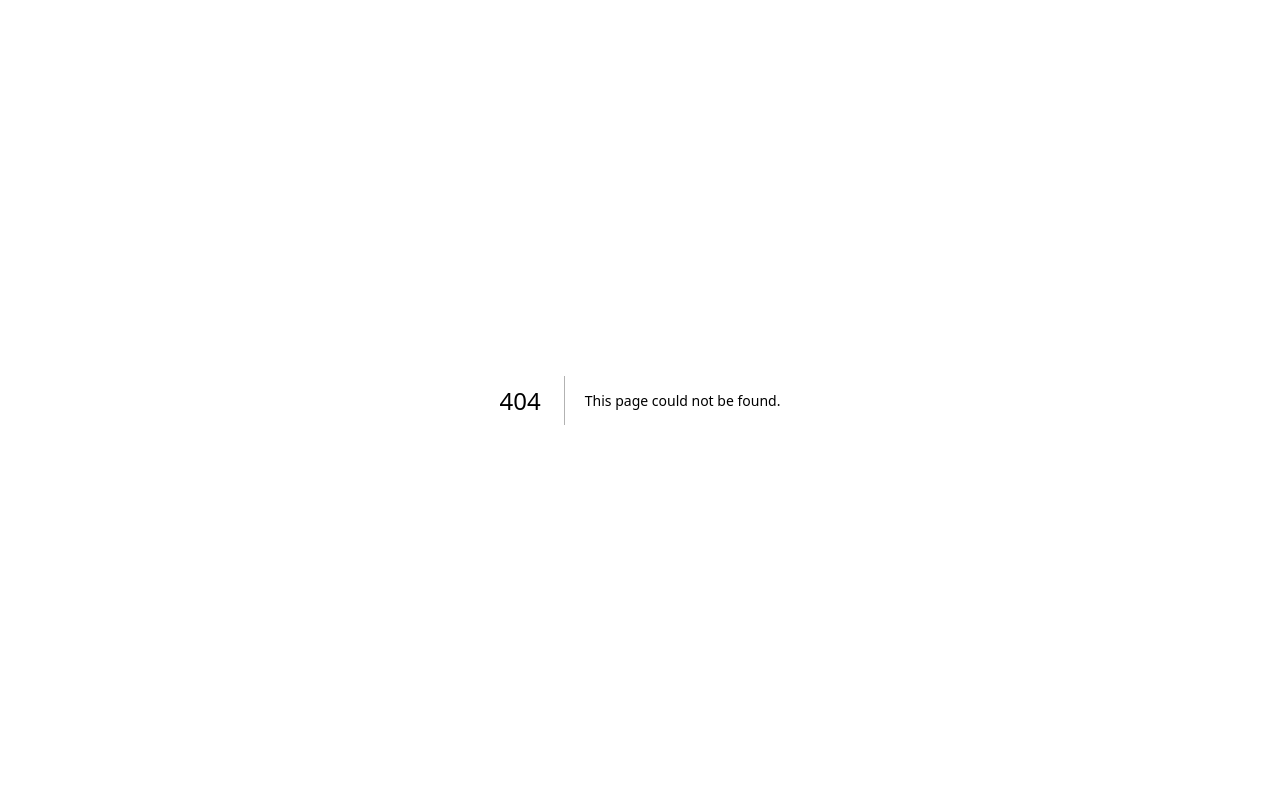
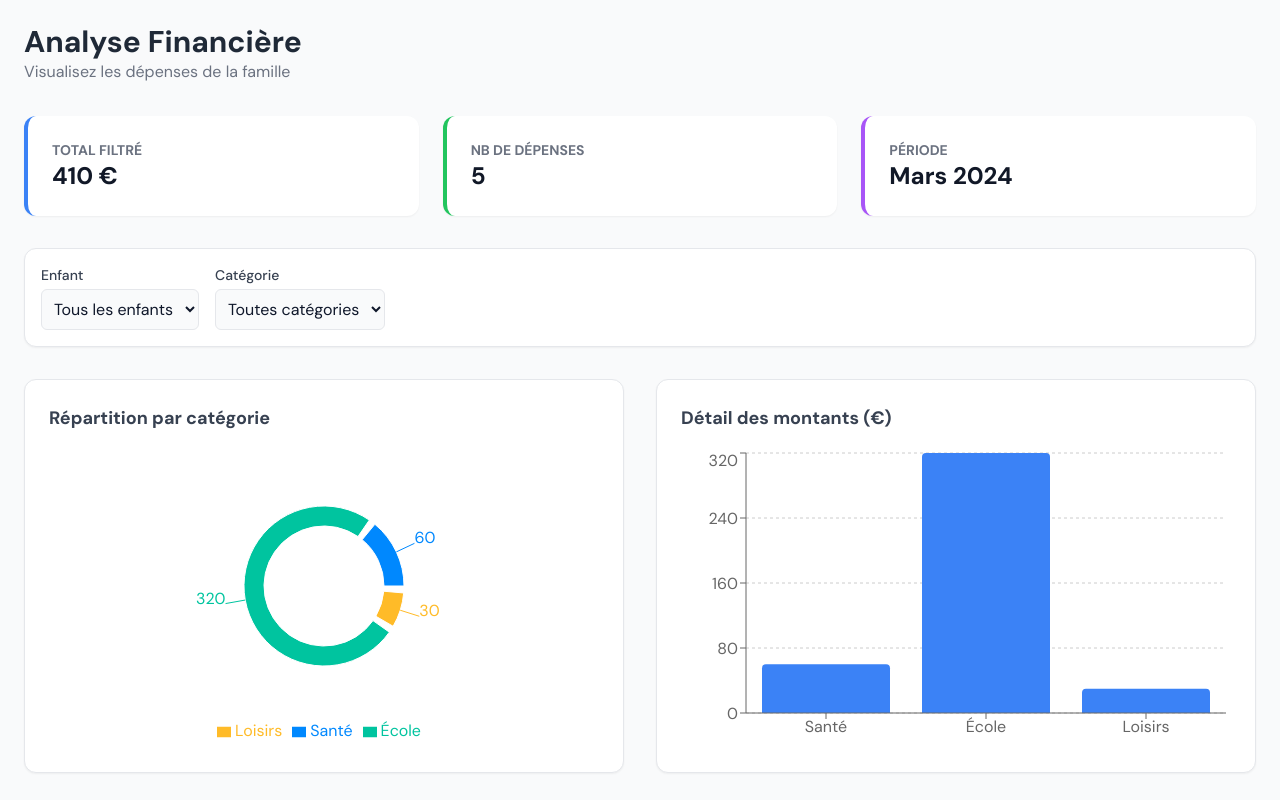
Before and after one commit to ambroiseguyot-del/stackblitz-starters-nzpd1ern, a Next.js app: page /analyse in a window 1280 px wide. Before the commit this address had no page. Built offline with nearby package versions, Linux system fonts and the light colour scheme.

Commit message:
test analyse

```diff
--- /dev/null
+++ b/app/analyse/page.tsx
@@ -0,0 +1,147 @@
+"use client";
+
+import React, { useState } from 'react';
+import {
+  BarChart, Bar, XAxis, YAxis, CartesianGrid, Tooltip, ResponsiveContainer, Legend,
+  PieChart, Pie, Cell
+} from 'recharts';
+
+// 1. Données fictives pour l'exemple
+const DATA_MOCK = [
+  { id: 1, enfant: 'Léa', categorie: 'Santé', montant: 45, date: '2024-03-10' },
+  { id: 2, enfant: 'Lucas', categorie: 'École', montant: 120, date: '2024-03-12' },
+  { id: 3, enfant: 'Léa', categorie: 'Loisirs', montant: 30, date: '2024-03-15' },
+  { id: 4, enfant: 'Lucas', categorie: 'Santé', montant: 15, date: '2024-03-20' },
+  { id: 5, enfant: 'Léa', categorie: 'École', montant: 200, date: '2024-03-22' },
+];
+
+const COLORS = ['#0088FE', '#00C49F', '#FFBB28', '#FF8042', '#8884d8'];
+
+export default function AnalysePage() {
+  // États pour les filtres
+  const [enfantFiltre, setEnfantFiltre] = useState('Tous');
+  const [catFiltre, setCatFiltre] = useState('Toutes');
+
+  // 2. Logique de filtrage
+  const depensesFiltrees = DATA_MOCK.filter(d => {
+    const matchEnfant = enfantFiltre === 'Tous' || d.enfant === enfantFiltre;
+    const matchCat = catFiltre === 'Toutes' || d.categorie === catFiltre;
+    return matchEnfant && matchCat;
+  });
+
+  // 3. Transformation des données pour le graphique par catégorie
+  const statsParCategorie = depensesFiltrees.reduce((acc: any[], current) => {
+    const existing = acc.find(item => item.name === current.categorie);
+    if (existing) {
+      existing.value += current.montant;
+    } else {
+      acc.push({ name: current.categorie, value: current.montant });
+    }
+    return acc;
+  }, []);
+
+  // 4. Calcul du total
+  const totalGlobal = depensesFiltrees.reduce((sum, d) => sum + d.montant, 0);
+
+  return (
+    <div className="p-6 min-h-screen bg-gray-50 space-y-8">
+      <div>
+        <h1 className="text-3xl font-bold text-gray-800">Analyse Financière</h1>
+        <p className="text-gray-500">Visualisez les dépenses de la famille</p>
+      </div>
+
+      {/* --- CARTES DE RÉSUMÉ --- */}
+      <div className="grid grid-cols-1 md:grid-cols-3 gap-6">
+        <div className="bg-white p-6 rounded-xl shadow-sm border-l-4 border-blue-500">
+          <p className="text-sm text-gray-500 uppercase font-semibold">Total filtré</p>
+          <p className="text-2xl font-bold text-gray-900">{totalGlobal} €</p>
+        </div>
+        <div className="bg-white p-6 rounded-xl shadow-sm border-l-4 border-green-500">
+          <p className="text-sm text-gray-500 uppercase font-semibold">Nb de dépenses</p>
+          <p className="text-2xl font-bold text-gray-900">{depensesFiltrees.length}</p>
+        </div>
+        <div className="bg-white p-6 rounded-xl shadow-sm border-l-4 border-purple-500">
+          <p className="text-sm text-gray-500 uppercase font-semibold">Période</p>
+          <p className="text-2xl font-bold text-gray-900">Mars 2024</p>
+        </div>
+      </div>
+
+      {/* --- BARRE DE FILTRES --- */}
+      <div className="bg-white p-4 rounded-xl shadow-sm border flex flex-wrap gap-4 items-end">
+        <div>
+          <label className="block text-sm font-medium text-gray-700 mb-1">Enfant</label>
+          <select
+            className="border rounded-md p-2 bg-gray-50"
+            value={enfantFiltre}
+            onChange={(e) => setEnfantFiltre(e.target.value)}
+          >
+            <option value="Tous">Tous les enfants</option>
+            <option value="Léa">Léa</option>
+            <option value="Lucas">Lucas</option>
+          </select>
+        </div>
+        <div>
+          <label className="block text-sm font-medium text-gray-700 mb-1">Catégorie</label>
+          <select
+            className="border rounded-md p-2 bg-gray-50"
+            value={catFiltre}
+            onChange={(e) => setCatFiltre(e.target.value)}
+          >
+            <option value="Toutes">Toutes catégories</option>
+            <option value="Santé">Santé</option>
+            <option value="École">École</option>
+            <option value="Loisirs">Loisirs</option>
+          </select>
+        </div>
+      </div>
+
+      {/* --- GRAPHIQUES --- */}
+      <div className="grid grid-cols-1 lg:grid-cols-2 gap-8">
+
+        {/* Graphique de répartition (Pie) */}
+        <div className="bg-white p-6 rounded-xl shadow-sm border">
+          <h2 className="text-lg font-semibold mb-4 text-gray-700">Répartition par catégorie</h2>
+          <div className="h-[300px]">
+            <ResponsiveContainer width="100%" height="100%">
+              <PieChart>
+                <Pie
+                  data={statsParCategorie}
+                  cx="50%"
+                  cy="50%"
+                  innerRadius={60}
+                  outerRadius={80}
+                  paddingAngle={5}
+                  dataKey="value"
+                  label
+                >
+                  {statsParCategorie.map((entry, index) => (
+                    <Cell key={`cell-${index}`} fill={COLORS[index % COLORS.length]} />
+                  ))}
+                </Pie>
+                <Tooltip />
+                <Legend />
+              </PieChart>
+            </ResponsiveContainer>
+          </div>
+        </div>
+
+        {/* Graphique de comparaison (Barres) */}
+        <div className="bg-white p-6 rounded-xl shadow-sm border">
+          <h2 className="text-lg font-semibold mb-4 text-gray-700">Détail des montants (€)</h2>
+          <div className="h-[300px]">
+            <ResponsiveContainer width="100%" height="100%">
+              <BarChart data={statsParCategorie}>
+                <CartesianGrid strokeDasharray="3 3" vertical={false} />
+                <XAxis dataKey="name" />
+                <YAxis />
+                <Tooltip />
+                <Bar dataKey="value" fill="#3b82f6" radius={[4, 4, 0, 0]} />
+              </BarChart>
+            </ResponsiveContainer>
+          </div>
+        </div>
+
+      </div>
+    </div>
+  );
+}
--- a/package.json
+++ b/package.json
@@ -17,7 +17,8 @@
     "next": "14.2.3",
     "react": "18.2.0",
     "react-chartjs-2": "latest",
-    "react-dom": "18.2.0"
+    "react-dom": "18.2.0",
+    "recharts": "^3.8.1"
   },
   "devDependencies": {
     "@types/node": "^20",
```
Also changed, not shown: 1 other file (tests, documents, lock files or other folders).
